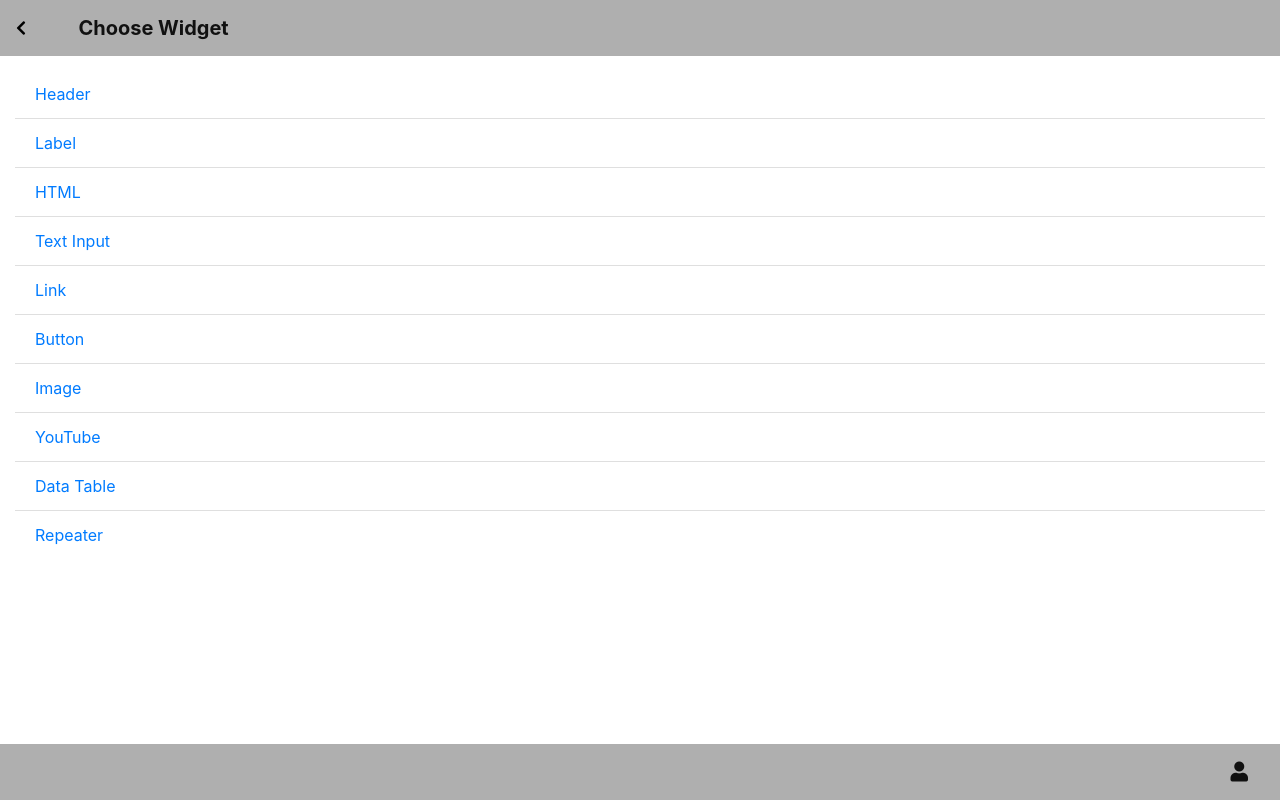
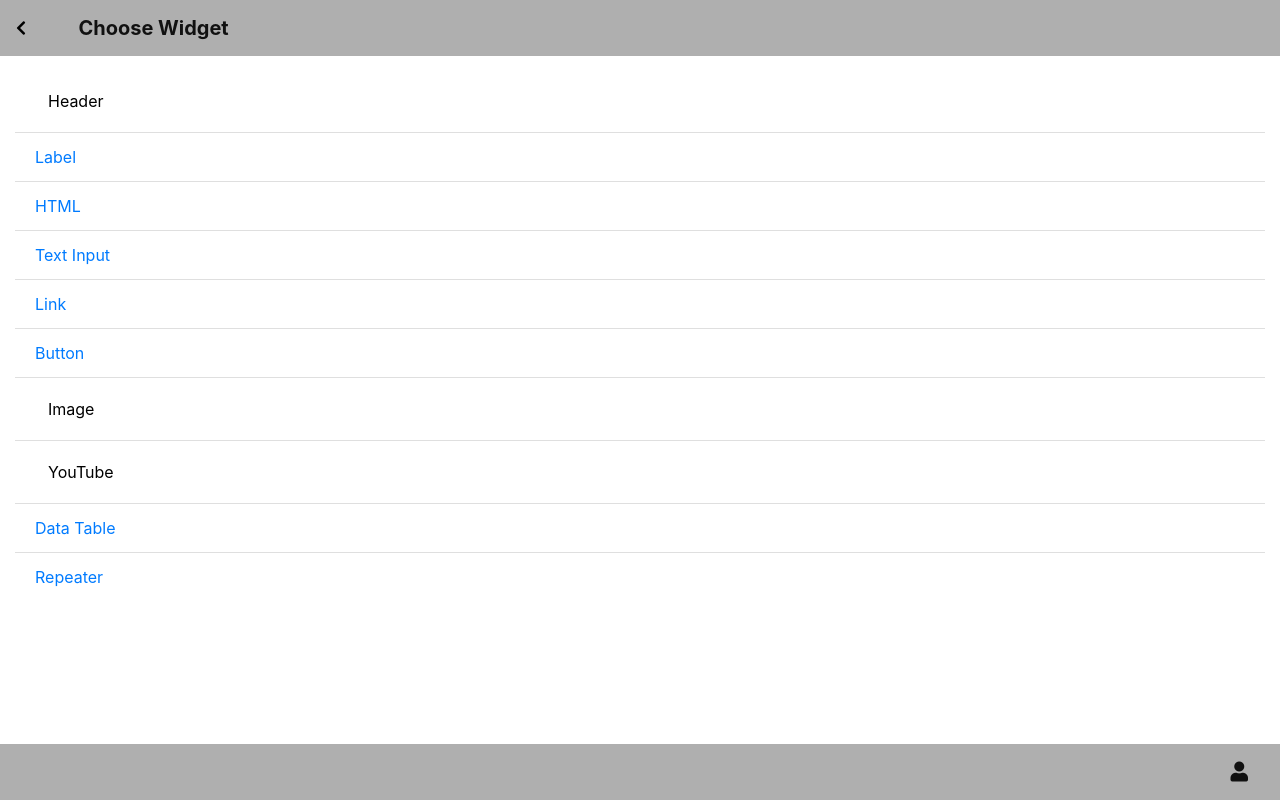
Before and after one commit to hotwingz88/Assignment, an Angular app: page /user/1/website/1/page/1/widget/new in a window 1280 px wide. Built offline with nearby package versions, Linux system fonts and the light colour scheme.

Commit message:
assignment 4 complete

```diff
--- a/src/app/components/page/page-list/page-list.component.html
+++ b/src/app/components/page/page-list/page-list.component.html
@@ -1,5 +1,5 @@
 <nav class="navbar fixed-top  navbar-light sw-bg-grey">
-	<a class="sw-color-black" routerLink="/user/{{uid}}/website/{{wid}}/page"><i class="fas fa-chevron-left"></i></a>
+	<a class="sw-color-black" routerLink="/user/{{uid}}/website"><i class="fas fa-chevron-left"></i></a>
 	<div class="sw-90-width">
 	     <a class="navbar-brand float-left" routerLink="/user/{{uid}}/website/{{wid}}/page"><b>Page</b></a>
 	</div>
--- a/src/app/components/widget/widget-chooser/widget-chooser.component.html
+++ b/src/app/components/widget/widget-chooser/widget-chooser.component.html
@@ -1,20 +1,20 @@
 <!-- Navbar -->
   <nav class="navbar fixed-top navbar-light sw-bg-grey">
-    <a class="sw-color-black" routerLink="/user/:uid/website/:wid/page/:pid/widget"><i class="fas fa-chevron-left"></i></a>
+    <a class="sw-color-black" routerLink="/user/{{uid}}/website/{{wid}}/page/{{pid}}/widget"><i class="fas fa-chevron-left"></i></a>
     <div class="sw-95-width">
-      <a class="navbar-brand float-left" routerLink="/user/:uid/website/:wid/page/:pid/widget/new"><b>Choose Widget</b></a>
+      <a class="navbar-brand float-left" routerLink="/user/{{uid}}/website/{{wid}}/page/{{pid}}/widget/new"><b>Choose Widget</b></a>
     </div>
   </nav>
   <div class="container-fluid">
     <ul class="list-group list-group-flush">
-      <li class="list-group-item"><a routerLink="/user/:uid/website/:wid/page/:pid/widget/:wgid">Header</a></li>
+      <li class="list-group-item"><button class="btn sw-button-to-a" (click)="create('HEADING')" >Header</button></li>
       <li class="list-group-item"><a routerLink="/user/:uid/website/:wid/page/:pid/widget/:wgid">Label</a></li>
       <li class="list-group-item"><a routerLink="/user/:uid/website/:wid/page/:pid/widget/:wgid">HTML</a></li>
       <li class="list-group-item"><a routerLink="/user/:uid/website/:wid/page/:pid/widget/:wgid">Text Input</a></li>
       <li class="list-group-item"><a routerLink="/user/:uid/website/:wid/page/:pid/widget/:wgid">Link</a></li>
       <li class="list-group-item"><a routerLink="/user/:uid/website/:wid/page/:pid/widget/:wgid">Button</a></li>
-      <li class="list-group-item"><a routerLink="/user/:uid/website/:wid/page/:pid/widget/:wgid">Image</a></li>
-      <li class="list-group-item"><a routerLink="/user/:uid/website/:wid/page/:pid/widget/:wgid">YouTube</a></li>
+      <li class="list-group-item"><button class="btn sw-button-to-a" (click)="create('IMAGE')">Image</button></li>
+      <li class="list-group-item"><button class="btn sw-button-to-a" (click)="create('YOUTUBE')">YouTube</button></li>
       <li class="list-group-item"><a routerLink="/user/:uid/website/:wid/page/:pid/widget/:wgid">Data Table</a></li>
       <li class="list-group-item"><a routerLink="/user/:uid/website/:wid/page/:pid/widget/:wgid">Repeater</a></li>
     </ul>
@@ -22,6 +22,6 @@
   <!-- footer -->
   <footer class="navbar fixed-bottom navbar-light sw-bg-grey">
     <div class="sw-full-width">
-      <a class="navbar-brand float-right" routerLink="/user/:uid"><i class="fas fa-user"></i></a>
+      <a class="navbar-brand float-right" routerLink="/user/{{uid}}"><i class="fas fa-user"></i></a>
     </div>
   </footer>
--- a/src/app/components/widget/widget-chooser/widget-chooser.component.ts
+++ b/src/app/components/widget/widget-chooser/widget-chooser.component.ts
@@ -1,4 +1,7 @@
 import { Component, OnInit } from '@angular/core';
+import { ActivatedRoute, Router } from '@angular/router';
+import { WidgetService } from '../../../services/widget.service.client'
+import { Widget } from '../../../models/widget.model.client'
 
 @Component({
   selector: 'app-widget-chooser',
@@ -7,9 +10,32 @@ import { Component, OnInit } from '@angular/core';
 })
 export class WidgetChooserComponent implements OnInit {
 
-  constructor() { }
+ uid: string;
+ wid: string;
+ pid: string;
+
+  constructor(private activatedRoute: ActivatedRoute, private  widgetService: WidgetService, private router: Router) { }
 
   ngOnInit() {
+  	this.activatedRoute.params.subscribe(params=> {
+  		this.uid = params['uid'];
+  		this.wid = params['wid'];
+  		this.pid = params['pid'];
+  	})
   }
 
+
+ 	create(type){
+ 		const newWidget: Widget = {
+ 		_id: '',
+ 		widgetType: type,
+ 		pageId: this.pid
+ 	}
+ 	this.widgetService.createWidget(this.pid, newWidget);
+
+ 	const wgid = this.widgetService.widgets[this.widgetService.widgets.length - 1]._id;
+
+ 	this.router.navigate(['user', this.uid, 'website', this.wid, 'page', this.pid, 'widget', wgid]);
+
+ 	}
 }
--- a/src/styles.css
+++ b/src/styles.css
@@ -50,5 +50,5 @@ a:hover{
 }
 
 .sw-front{
-	z-index: 2;
+	z-index: 5;
 }
```
